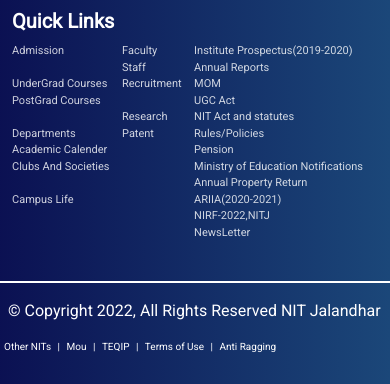
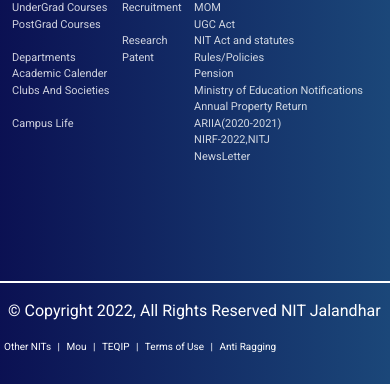
Before and after one commit to sushant-dhuria/footer-4, a website: page index.html in a window 390 px wide. Shown: the part 460-844 px from the top of the page. Drawn offline with nearby package versions, Linux system fonts and the light colour scheme.

Commit message:
Update index.html

```diff
--- a/index.html
+++ b/index.html
@@ -15,7 +15,7 @@
     }
 </style>
 <body>
-      <div class="bg-gradient-to-r from-[#060c4ffa]  to-[#1b4779] -500 ... lg:h-[63%] h-[65%] text-white absolute inset-x-0 flex flex-col lg:flex-row lg:justify-between lg:bottom-[8.2%] bottom-[12.2%]" style="font-family: 'Roboto', sans-serif;">
+      <div class="bg-gradient-to-r from-[#060c4ffa]  to-[#1b4779] -500 ... lg:h-[63%] h-[70%] text-white absolute inset-x-0 flex flex-col lg:flex-row lg:justify-between lg:bottom-[8.2%] bottom-[12.2%]" style="font-family: 'Roboto', sans-serif;">
 
         <div class="flex flex-col h-1/3">
     <div class="flex  align-middle mx-auto">
@@ -44,7 +44,7 @@
 
 <div class="lg:border-r-2 lg:border-y-gray-300 lg:border-dashed lg:opacity-80 lg:h-3/4 lg:absolute ml-[39%] none mt-5 z-50"></div>
 <div class="lg:w-[54%] mt-6 w-[90%] lg:mr-[2%] lg:ml-1 ml-3 mr-3 mb-3.5 ">
-    <h2 class="mb-2 text-xl font-semibold mt-12 lg:mt-0">Quick Links</h2>
+    <h2 class="mb-2 text-xl font-semibold mt-15 lg:mt-0">Quick Links</h2>
     <div class="flex justify-between">
     <div class="flex flex-col opacity-80 lg:text-[14px] text-[11px]">
         <a href="#" class="hover:font-bold hover:underline hover:text-yellow-200">Admission</a>
```
